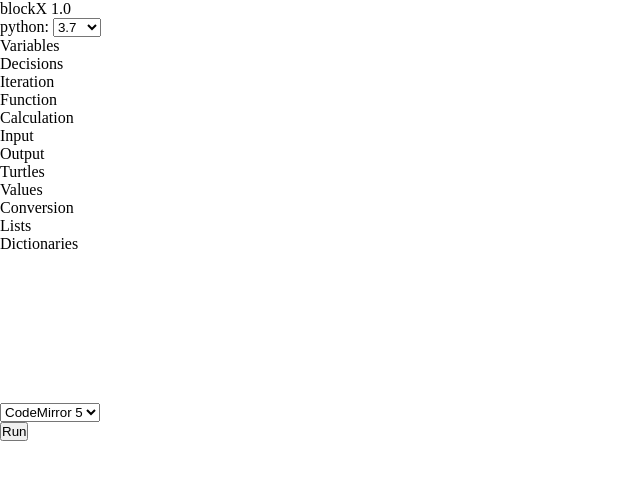
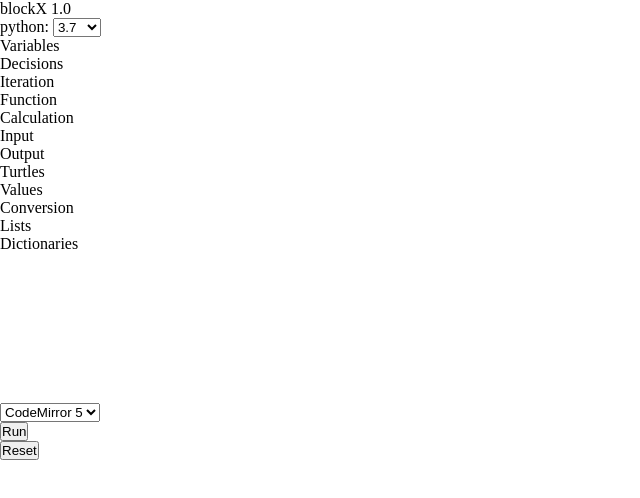
Before and after one commit to ChengHao-He/blockx, a website: page frontend/index.html in a window 1280 px wide. Shown: the full height of the page, 0-640 px from the left. Drawn offline with Linux system fonts and the light colour scheme.

Commit message:
feature: Add code area reset button in html.Closes #19

```diff
--- a/frontend/index.html
+++ b/frontend/index.html
@@ -99,6 +99,9 @@
                     <div>
                         <button class="run-button">Run</button>
                     </div>
+                    <div>
+                        <button class="reset-button">Reset</button>
+                    </div>
                 </div>
             </div>
         </div>
```
